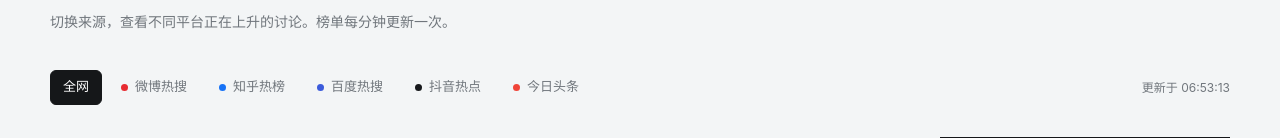
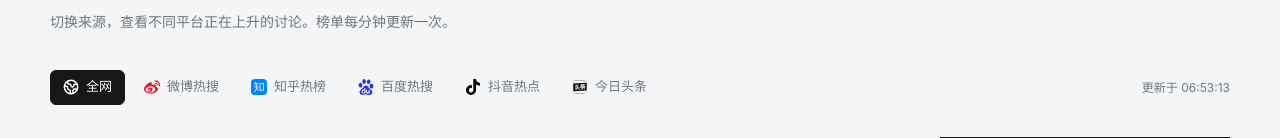
Before and after one commit to ws-hun/HoloView, a Vue app in the folder boiling-point-news-web/: page /boards in a window 1280 px wide. Shown: the part 187-325 px from the top of the page. Built offline with nearby package versions, Linux system fonts and the light colour scheme; no server answers.

Commit message:
feat: add platform brand icons

```diff
--- a/boiling-point-news-web/package.json
+++ b/boiling-point-news-web/package.json
@@ -14,6 +14,7 @@
     "echarts": "^6.0.0",
     "lucide-vue-next": "^0.542.0",
     "pinia": "^3.0.3",
+    "simple-icons": "^16.28.0",
     "vue": "^3.5.21",
     "vue-router": "^4.5.1"
   },
--- a/boiling-point-news-web/src/assets/main.css
+++ b/boiling-point-news-web/src/assets/main.css
@@ -123,8 +123,8 @@ a { color: inherit; text-decoration: none; }
 .tab-button { flex: 0 0 auto; display: inline-flex; align-items: center; gap: 7px; height: 35px; padding: 0 12px; border: 1px solid transparent; border-radius: 6px; color: var(--muted); background: transparent; font-size: 13px; font-weight: 650; }
 .tab-button:hover { color: var(--ink); background: #e8ebed; }
 .tab-button.active { border-color: var(--ink); color: #fff; background: var(--ink); }
-.tab-platform-dot { width: 7px; height: 7px; border-radius: 50%; background: var(--tab-color, var(--red)); }
-.tab-button.active .tab-platform-dot { background: #fff; }
+.platform-icon { flex: 0 0 auto; width: 16px; height: 16px; color: var(--platform-icon-color, currentColor); }
+.tab-button.active .platform-icon { color: #fff; }
 .board-toolbar { display: flex; align-items: center; justify-content: space-between; gap: 20px; margin: 36px 0 20px; }
 .board-toolbar .tabs { flex: 1; }
 .board-updated { color: var(--muted); font-size: 12px; white-space: nowrap; }
--- /dev/null
+++ b/boiling-point-news-web/src/components/PlatformIcon.vue
@@ -0,0 +1,53 @@
+<script setup lang="ts">
+import { computed } from 'vue'
+import { CircleEllipsis } from 'lucide-vue-next'
+import { siBaidu, siSinaweibo, siTiktok, siZhihu } from 'simple-icons'
+import type { HotSource } from '@/types/hot'
+
+const props = defineProps<{ source: HotSource }>()
+
+const brandIcons: Partial<Record<HotSource, { path: string; hex: string }>> = {
+  WEIBO: siSinaweibo,
+  ZHIHU: siZhihu,
+  BAIDU: siBaidu,
+  DOUYIN: siTiktok,
+}
+
+const brandIcon = computed(() => brandIcons[props.source])
+const iconColor = computed(() => {
+  if (brandIcon.value) return `#${brandIcon.value.hex}`
+  if (props.source === 'TOUTIAO') return '#ff373c'
+  return '#7c858b'
+})
+</script>
+
+<template>
+  <svg
+    v-if="brandIcon"
+    class="platform-icon"
+    :style="{ '--platform-icon-color': iconColor }"
+    viewBox="0 0 24 24"
+    aria-hidden="true"
+  >
+    <path fill="currentColor" :d="brandIcon.path" />
+  </svg>
+  <!-- Jinritoutiao glyph from IconPark (Apache-2.0). -->
+  <svg
+    v-else-if="source === 'TOUTIAO'"
+    class="platform-icon"
+    :style="{ '--platform-icon-color': iconColor }"
+    viewBox="0 0 48 48"
+    aria-hidden="true"
+  >
+    <path d="M36.883 44h-25.77C7.192 44 4 40.808 4 36.883v-25.77C4 7.192 7.192 4 11.113 4h25.77c3.92 0 7.113 3.192 7.113 7.113v25.77C44 40.808 40.808 44 36.883 44M11.113 4.303a6.82 6.82 0 0 0-6.81 6.81v25.77a6.82 6.82 0 0 0 6.814 6.814h25.77a6.82 6.82 0 0 0 6.815-6.814v-25.77a6.82 6.82 0 0 0-6.815-6.815H11.113z" />
+    <path fill-rule="evenodd" d="m4 36.887l40-2.092V11.113L4 13.205zm20.963-18.333s.933.677 1.035.745c.667.459 1.548 1.065 2.917 1.694c-1.26.386-2.709.768-4.382 1.136v2.314c3.191-.686 5.692-1.463 7.667-2.251c1.95.564 4.472 1.079 7.781 1.446v-2.314a52 52 0 0 1-4.474-.702a17.5 17.5 0 0 0 3.614-2.682v-.354h.004v-2.169h-.004l-.525.028l-8.974.47l-2.324-.963zm3.547-.412l7.475-.392c-.82.6-1.978 1.305-3.715 2.04c-1.73-.553-2.902-1.137-3.76-1.648m-11.798-2.094l2.459-.128c-.062 4.621-.148 7.388-.82 9.557l5.095-.267v2.17l-6.107.318c-.976 1.569-2.493 3.046-4.867 5.14l-3.874.205q.215-.183.416-.358l.074-.064c2.388-2.07 4.03-3.494 5.142-4.76l-6.228.324V26.02l7.718-.405c.86-1.97.928-4.717.992-9.567m-1.81 1.419v2.42L9.43 19.39v-2.417zM9.43 21.064v2.42l5.472.499v-2.42zm21.552 5.922l-6.449.338v-2.17l6.45-.337v-1.235l2.518-.128v1.23l6.48-.339v2.17l-6.48.34v4.888l-2.519.132zM21.06 28.59l-2.97.153l2.386 3.682l2.97-.153zm13.587-.712l2.966-.154l2.386 3.682l-2.966.154zm-4.75.247l-2.97.158l-2.386 3.929l2.97-.154z" clip-rule="evenodd" />
+  </svg>
+  <CircleEllipsis
+    v-else
+    class="platform-icon"
+    :style="{ '--platform-icon-color': iconColor }"
+    :size="16"
+    :stroke-width="2.2"
+    aria-hidden="true"
+  />
+</template>
--- a/boiling-point-news-web/src/components/PlatformTabs.vue
+++ b/boiling-point-news-web/src/components/PlatformTabs.vue
@@ -1,4 +1,6 @@
 <script setup lang="ts">
+import { Globe2 } from 'lucide-vue-next'
+import PlatformIcon from '@/components/PlatformIcon.vue'
 import type { HotSource, PlatformMeta } from '@/types/hot'
 
 defineProps<{ platforms: PlatformMeta[]; active: HotSource | 'ALL' }>()
@@ -7,9 +9,11 @@ const emit = defineEmits<{ select: [value: HotSource | 'ALL'] }>()
 
 <template>
   <div class="tabs">
-    <button class="tab-button" :class="{ active: active === 'ALL' }" type="button" @click="emit('select', 'ALL')">全网</button>
+    <button class="tab-button" :class="{ active: active === 'ALL' }" type="button" @click="emit('select', 'ALL')">
+      <Globe2 class="platform-icon" :size="16" :stroke-width="2.2" aria-hidden="true" />全网
+    </button>
     <button v-for="platform in platforms" :key="platform.code" class="tab-button" :class="{ active: active === platform.code }" type="button" @click="emit('select', platform.code)">
-      <i class="tab-platform-dot" :style="{ '--tab-color': platform.color }" />{{ platform.name }}
+      <PlatformIcon :source="platform.code" />{{ platform.name }}
     </button>
   </div>
 </template>
```
Also changed, not shown: 1 other file (tests, documents, lock files or other folders).
